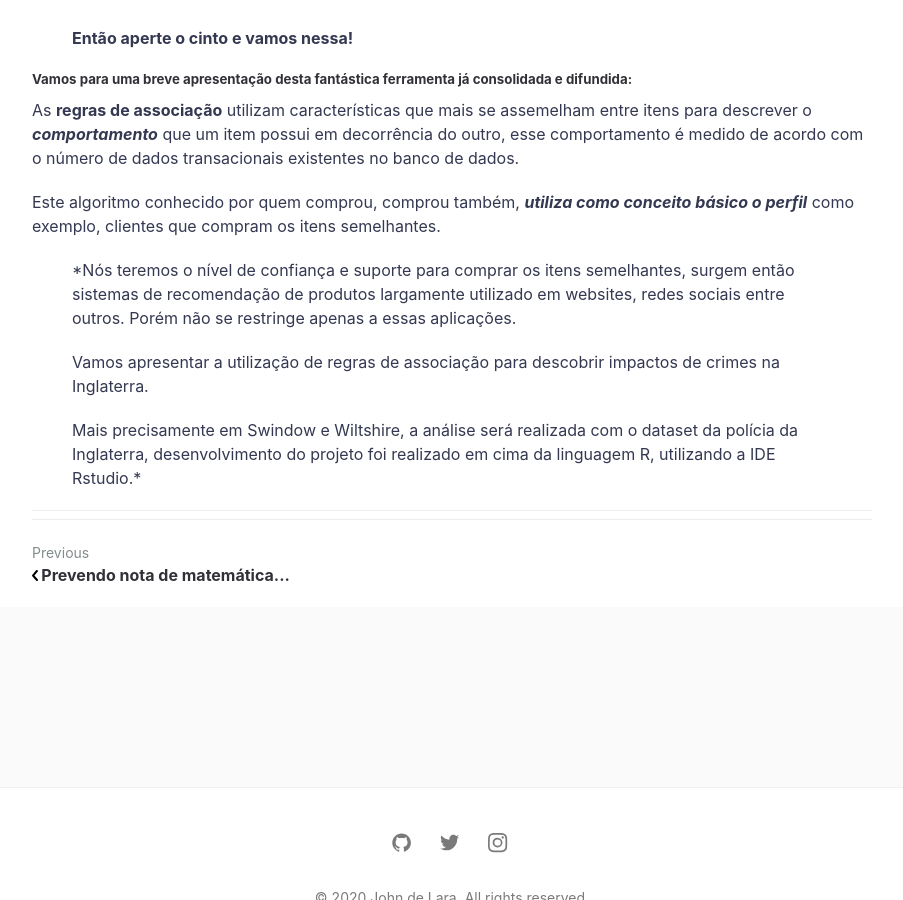
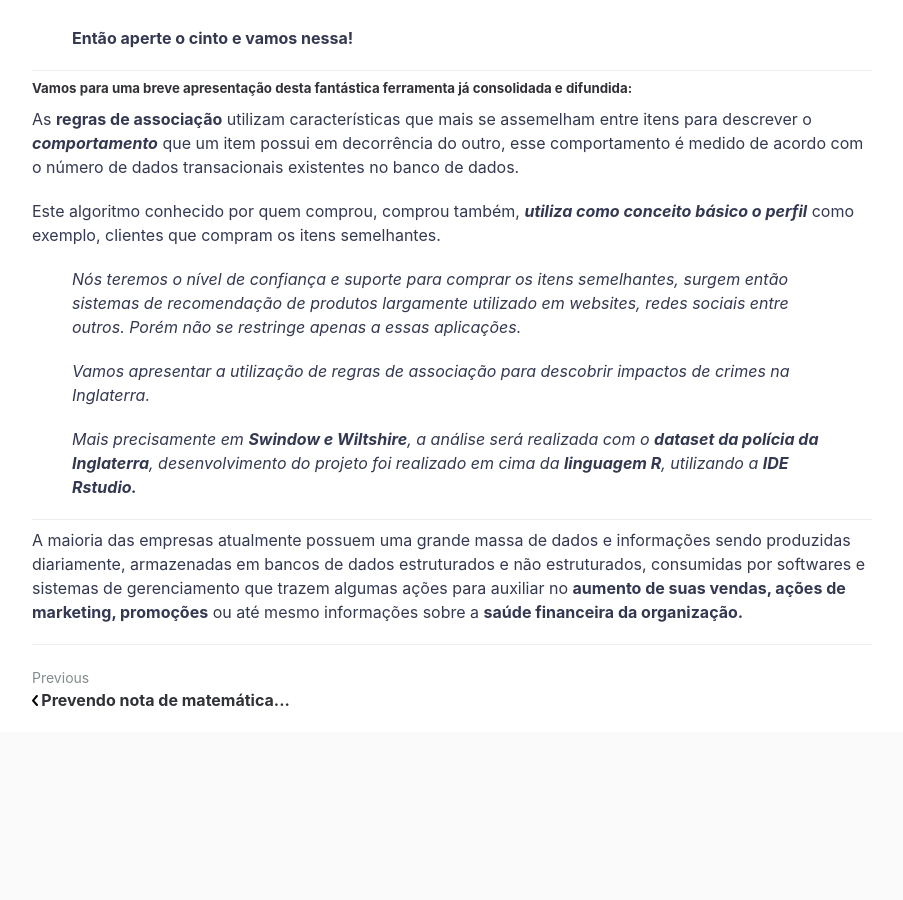
Before and after one commit to johndelara1/portfolioweb, a Jekyll site: the page built from _posts/2020-05-14-Regras de Associação.md, in a window 1280 px wide and 900 px high, scrolled down 762 px. Shown: the whole window, without its empty margins (188-1091 px from the left). Built offline with Jekyll 4.4.1, drawn with Linux system fonts in a browser that asks for light colours; comment, search, counter and statistics services are not loaded.

Commit message:
artigo regras de associação

```diff
--- a/_posts/2020-05-14-Regras de Associação.md
+++ b/_posts/2020-05-14-Regras de Associação.md
@@ -12,6 +12,7 @@ categories: [Machine Learning, Data Analysis, Rstudio, Big Data]
 >
 > **Então aperte o cinto e vamos nessa!**
 
+---
 ##### Vamos para uma breve apresentação desta fantástica ferramenta já consolidada e difundida:
 
 As **regras de associação** utilizam características que mais se assemelham entre itens para descrever o ***comportamento*** que um item possui em decorrência do outro, esse comportamento é medido de acordo com o número de dados transacionais existentes no banco de dados.
@@ -20,10 +21,16 @@ As **regras de associação** utilizam características que mais se assemelham e
 Este algoritmo conhecido por quem comprou, comprou também, ***utiliza como conceito básico o perfil*** como exemplo, clientes que compram os itens semelhantes.
 
 > *Nós teremos o nível de confiança e suporte para comprar os itens semelhantes,
->surgem então sistemas de recomendação de produtos largamente utilizado em websites, redes sociais entre outros. Porém não se restringe apenas a essas aplicações.
+> surgem então sistemas de recomendação de produtos largamente utilizado em websites, redes sociais entre outros. Porém não se restringe apenas a essas aplicações.*
 >
-> Vamos apresentar a utilização de regras de associação para descobrir impactos de crimes na Inglaterra.
+> *Vamos apresentar a utilização de regras de associação para descobrir impactos de crimes na Inglaterra.*
 >
-> Mais precisamente em Swindow e Wiltshire, a análise será realizada com o dataset da polícia da Inglaterra, desenvolvimento do projeto foi realizado em cima da linguagem R, utilizando a IDE Rstudio.*
+> *Mais precisamente em **Swindow e Wiltshire**, a análise será realizada com o **dataset da polícia da Inglaterra**, desenvolvimento do projeto foi realizado em cima da **linguagem R**, utilizando a **IDE Rstudio.***
 
 ---
+
+A maioria das empresas atualmente possuem uma grande massa de dados e informações
+sendo produzidas diariamente, armazenadas em bancos de dados estruturados e não
+estruturados, consumidas por softwares e sistemas de gerenciamento que trazem algumas
+ações para auxiliar no **aumento de suas vendas, ações de marketing, promoções** ou até mesmo
+informações sobre a **saúde financeira da organização.**
```
